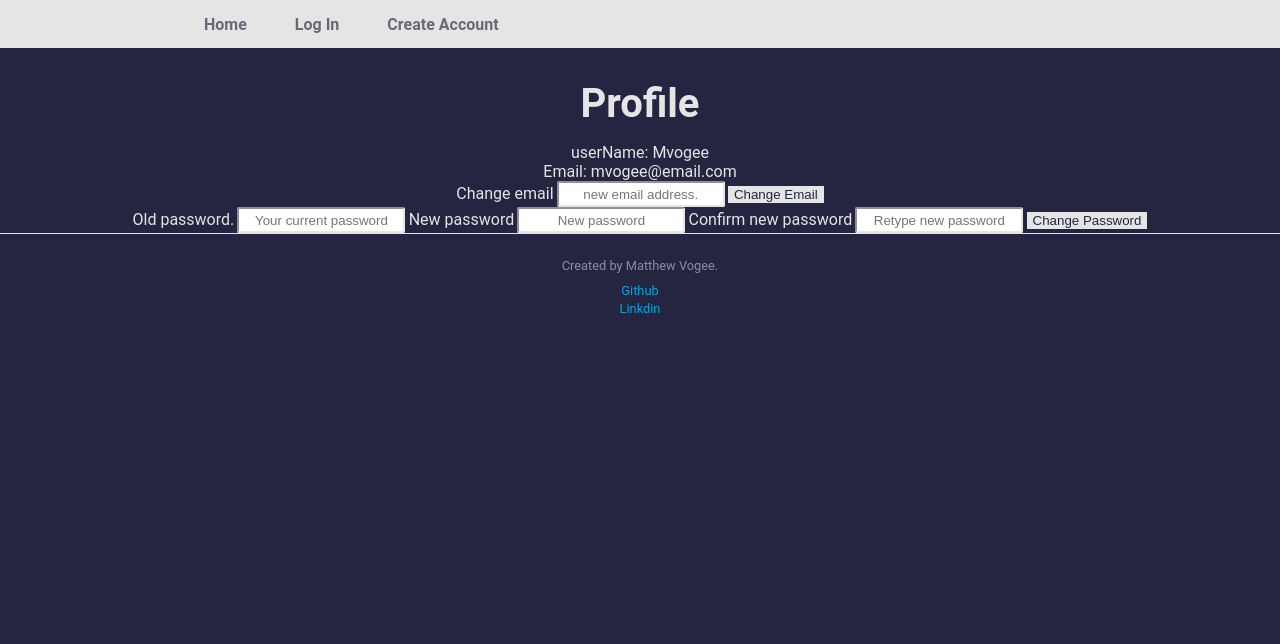
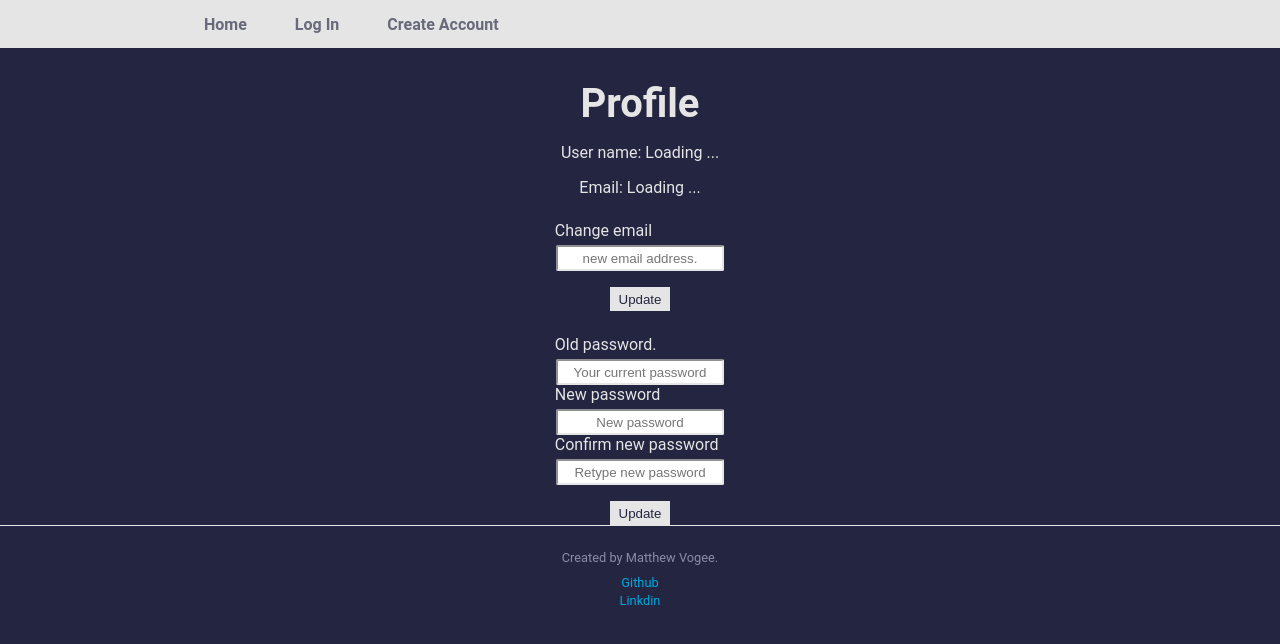
Before and after one commit to mvogee/budget_tool_2.0, a React (Create React App) app in the folder client/: page /profile in a window 1280 px wide. Shown: the top 644 px of the page. Built offline with nearby package versions, Linux system fonts and the light colour scheme; no server answers.

Commit message:
profile page updates and styling

```diff
--- a/client/src/routes/Profile.jsx
+++ b/client/src/routes/Profile.jsx
@@ -1,21 +1,13 @@
 import React from 'react';
+import "../styles/profile.css";
 
 /* TODO:
 *   - State handlers for forms
 *   - Handler for submit button to update password.
+*   - Use login route to verify password is correct. should get it back in response.success
 */
 
-
-function getUser() {
-    // make authentication call to server.
-    // if user is retrieved display content.
-    // if user is not retrieved redirect user to login page.
-    return ({id: 1, userName: "Mvogee", email: "mvogee@email.com", password: "xlksdjflksdj"});
-}
-
 function Profile(props) {
-
-    let user = getUser();
 
     function changeEmailButton(event) {
         event.preventDefault();
@@ -30,21 +22,29 @@ function Profile(props) {
     return (
         <div className="profile">
             <h1>Profile</h1>
-            <p>userName: { user.userName }</p>
-            <p>Email: {user.email}</p>
-            <form className="emailChangeForm">
+            <p className="top-stats">User name: {props.user ? props.user.username : "Loading ..."}</p>
+            <p className="top-stats">Email: {props.user ? props.user.email : "Loading ..."}</p>
+            <form className="emailChangeForm form_div">
+                <div className="input_div">
                     <label htmlFor="emailChange">Change email</label>
-                <input id="emailChange" className="emailChangeInput" placeHolder="new email address."></input>
-                <button type="submit" onClick={changeEmailButton}>Change Email</button>
+                    <input id="emailChange" className="emailChangeInput" placeholder="new email address."></input>
+                </div>
+                <button type="button" onClick={changeEmailButton}>Update</button>
             </form>
-            <form className="pwChangeForm">
+            <form className="pwChangeForm form_div">
+                <div className="input_div">
                     <label htmlFor="oldPW">Old password.</label>
                     <input id="oldPW" type="password" placeholder="Your current password"></input>
+                </div>
+                <div className="input_div">
                     <label htmlFor="newPW">New password</label>
                     <input id="newPW" type="password" placeholder="New password"></input>
+                </div>
+                <div className="input_div">
                     <label htmlFor="confirmPW">Confirm new password</label>
                     <input id="confirmPW" type="password" placeholder="Retype new password"></input>
-                <button type="submit" onClick={passwordChangeButton}>Change Password</button>
+                </div>
+                <button type="button" onClick={passwordChangeButton}>Update</button>
             </form>
         </div>
     );
--- /dev/null
+++ b/client/src/styles/profile.css
@@ -0,0 +1,6 @@
+
+.profile .form_div {
+    display: flex;
+    flex-direction: column;
+    align-items: center;
+}
```
Lines whose indentation alone changed are shown as unchanged.
